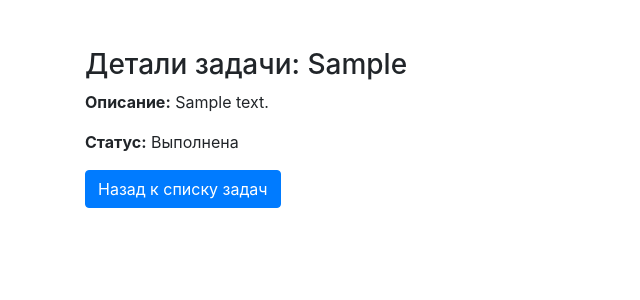
After one commit to kseniya161-max/drftechnical, a Django app: template tasks/templates/tasks/task_detail.html in a window 1280 px wide. The commit adds this page. Shown: the top 300 px of the page, without its empty margins (0-640 px from the left). Run offline with Django 5.2, Linux system fonts and the light colour scheme; the template is opened without the code that fills it: values that come from a table or form of the project are taken from there, others are empty; tables that the repository leaves empty hold one stand-in row (values such as "Sample post"); some libraries are stand-ins or nearby versions.

Commit message:
creating detail

```diff
--- /dev/null
+++ b/tasks/templates/tasks/task_detail.html
@@ -0,0 +1,17 @@
+<!DOCTYPE html>
+<html lang="en">
+<head>
+    <meta charset="UTF-8">
+    <meta name="viewport" content="width=device-width, initial-scale=1.0">
+    <title>Task Detail</title>
+    <link rel="stylesheet" href="https://stackpath.bootstrapcdn.com/bootstrap/4.5.2/css/bootstrap.min.css">
+</head>
+<body>
+    <div class="container">
+        <h3 class="mt-5">Детали задачи: {{ task.header }}</h3>
+        <p><strong>Описание:</strong> {{ task.description }}</p>
+        <p><strong>Статус:</strong> {% if task.completed %} Выполнена {% else %} Не выполнена {% endif %}</p>
+        <a href="{% url 'tasks:task_list' %}" class="btn btn-primary">Назад к списку задач</a>
+    </div>
+</body>
+</html>
--- a/tasks/templates/tasks/task_list.html
+++ b/tasks/templates/tasks/task_list.html
@@ -13,6 +13,7 @@
             {% for task in tasks %}
                 <li class="list-group-item d-flex justify-content-between align-items-center">
                     {{ task.header }} - {% if task.completed %} Выполнена {% else %} Не выполнена {% endif %}
+                    <a href="{% url 'tasks:task_detail' task.id %}" class="btn btn-info">Просмотр</a>
                     <div class="btn-group ml-2" role="group">
                  <form method="POST" action="{% url 'tasks:task_list' %}" class="ml-2">
                         {% csrf_token %}
--- a/tasks/urls.py
+++ b/tasks/urls.py
@@ -1,7 +1,7 @@
 from os import path
 from django.urls import path, include
 from rest_framework.routers import SimpleRouter
-from tasks.views import TaskViewSet, task_list
+from tasks.views import TaskViewSet, task_list, task_detail
 
 app_name = "tasks"
 
@@ -11,4 +11,6 @@ router.register(r"tasks", TaskViewSet)
 urlpatterns = [
     path('', task_list, name='task_list'),
     path('api/', include(router.urls)),
+    path('task/<int:task_id>/', task_detail, name='task_detail'),
+
 ]
```
Also changed, not shown: tasks/views.py (+22 -3 lines).
